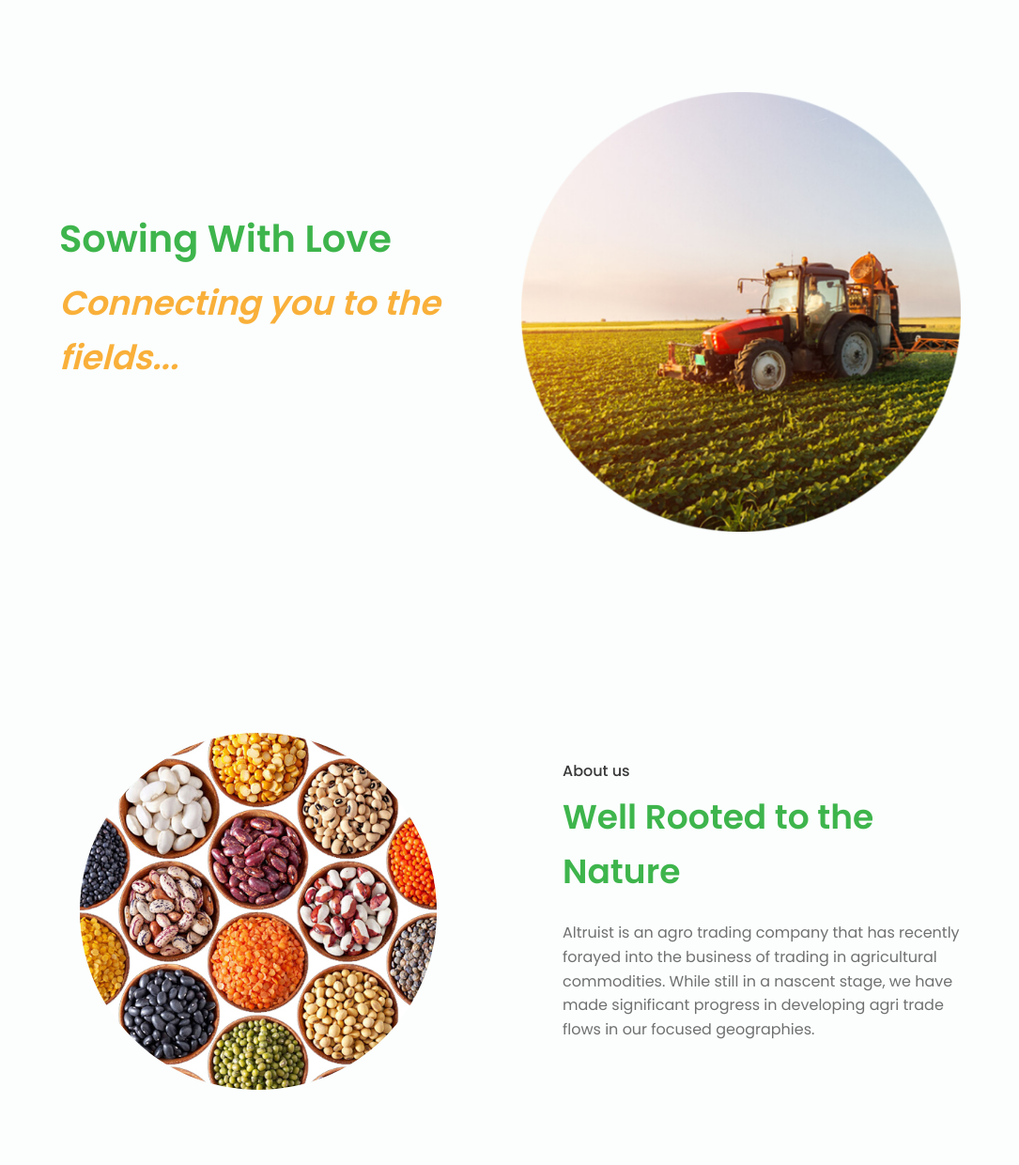
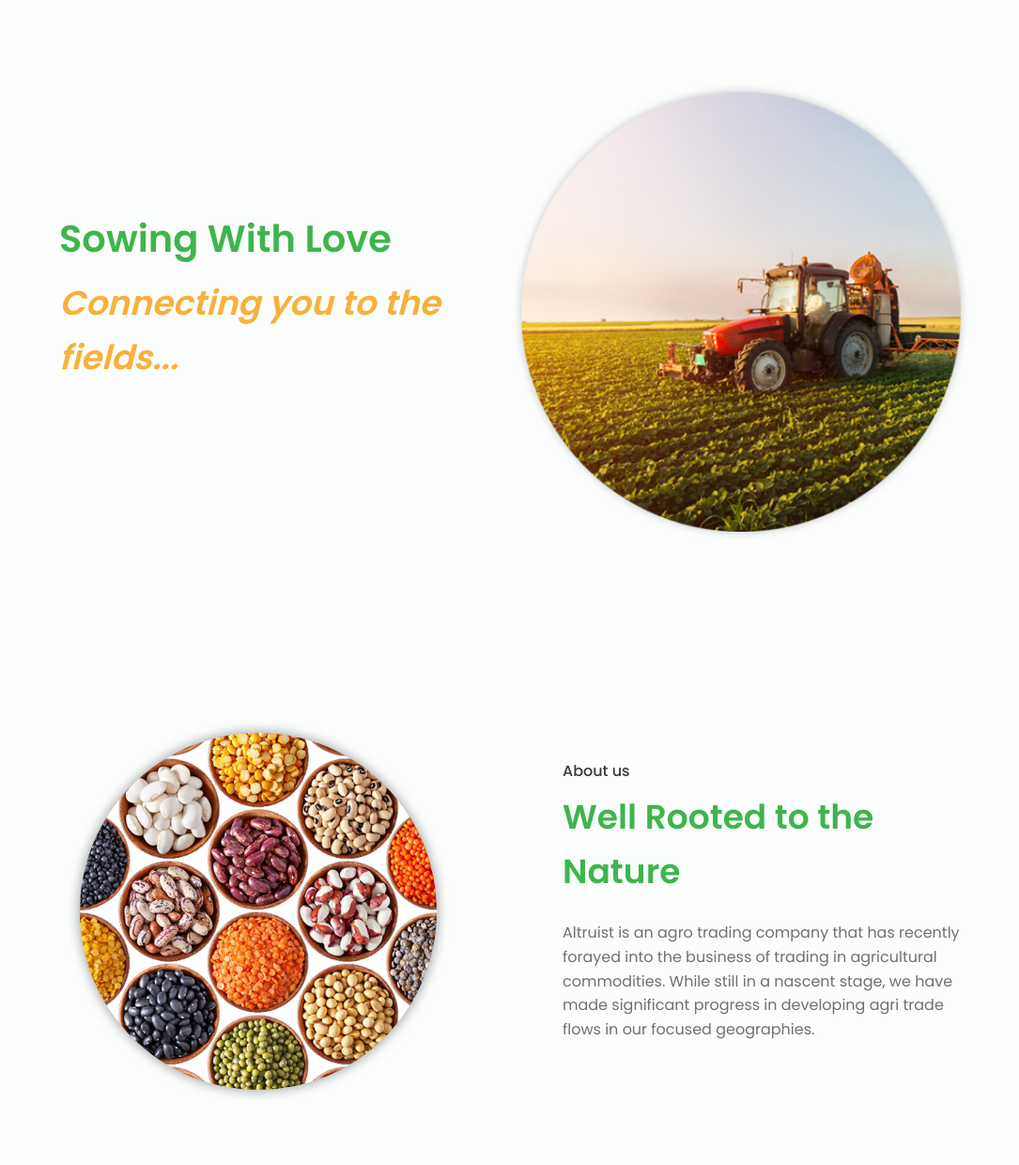
Before and after one commit to Aliasger290/altruisthospitality, a plain HTML site: page index.html in a window 1280 px wide. Shown: the part 60-1300 px from the top of the page at 94% size, without its empty margins (97-1182 px from the left). Drawn offline with nearby package versions, Linux system fonts and the light colour scheme.

Commit message:
Updated style.css

```diff
--- a/assets/css/styles.css
+++ b/assets/css/styles.css
@@ -306,6 +306,7 @@ img{
   width: 280px;
   border-radius: 50%;
   justify-self: center;
+  filter: drop-shadow(0 0 0.4rem rgb(146, 146, 146));
 }
 
 /*========== SERVICES ==========*/
@@ -536,6 +537,7 @@ img{
 
   .home__img{
     width: 500px;
+    filter: drop-shadow(0 0 0.3rem rgb(196, 196, 196));
   }
 
   .about__container,
```
